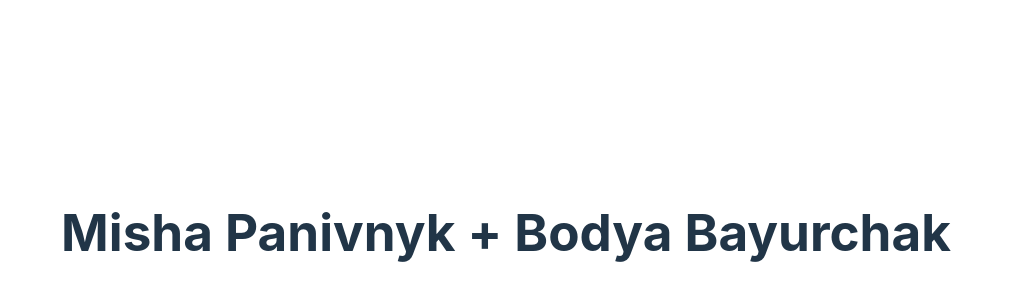
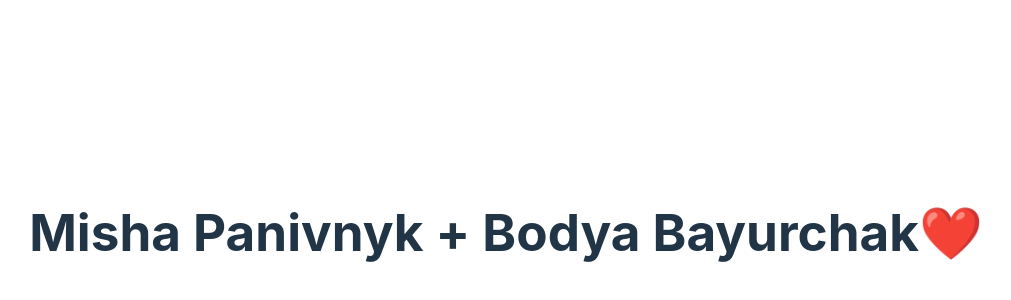
Before and after one commit to MishaPanivnyk/cryonix-frontend, a React (Vite) app: page / in a window 1280 px wide. Shown: the part 168-468 px from the top of the page, without its empty margins (134-1145 px from the left). Built offline with nearby package versions, Linux system fonts and the light colour scheme.

Commit message:
test autodeploy

```diff
--- a/src/components/App.tsx
+++ b/src/components/App.tsx
@@ -3,7 +3,7 @@ import './App.css';
 function App() {
   return (
     <>
-      <h1>Misha Panivnyk + Bodya Bayurchak</h1>
+      <h1>Misha Panivnyk + Bodya Bayurchak❤️</h1>
     </>
   );
 }
```
